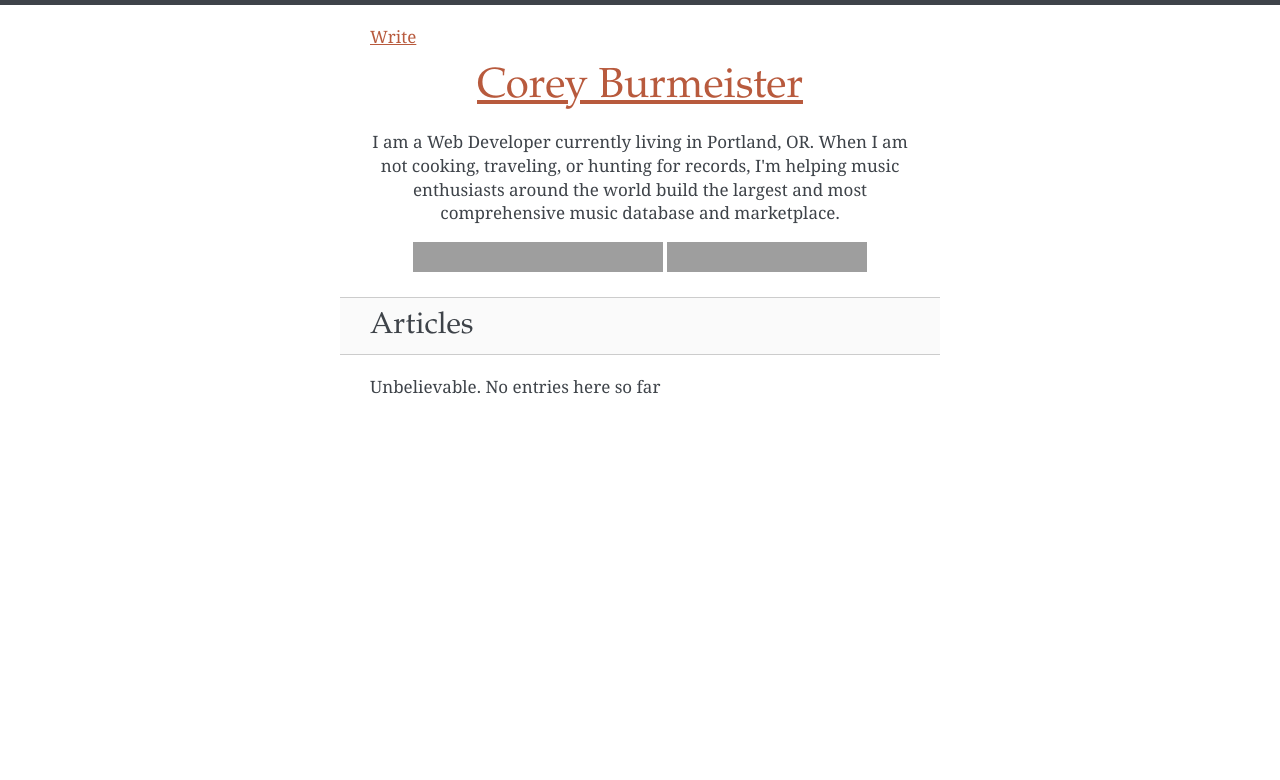
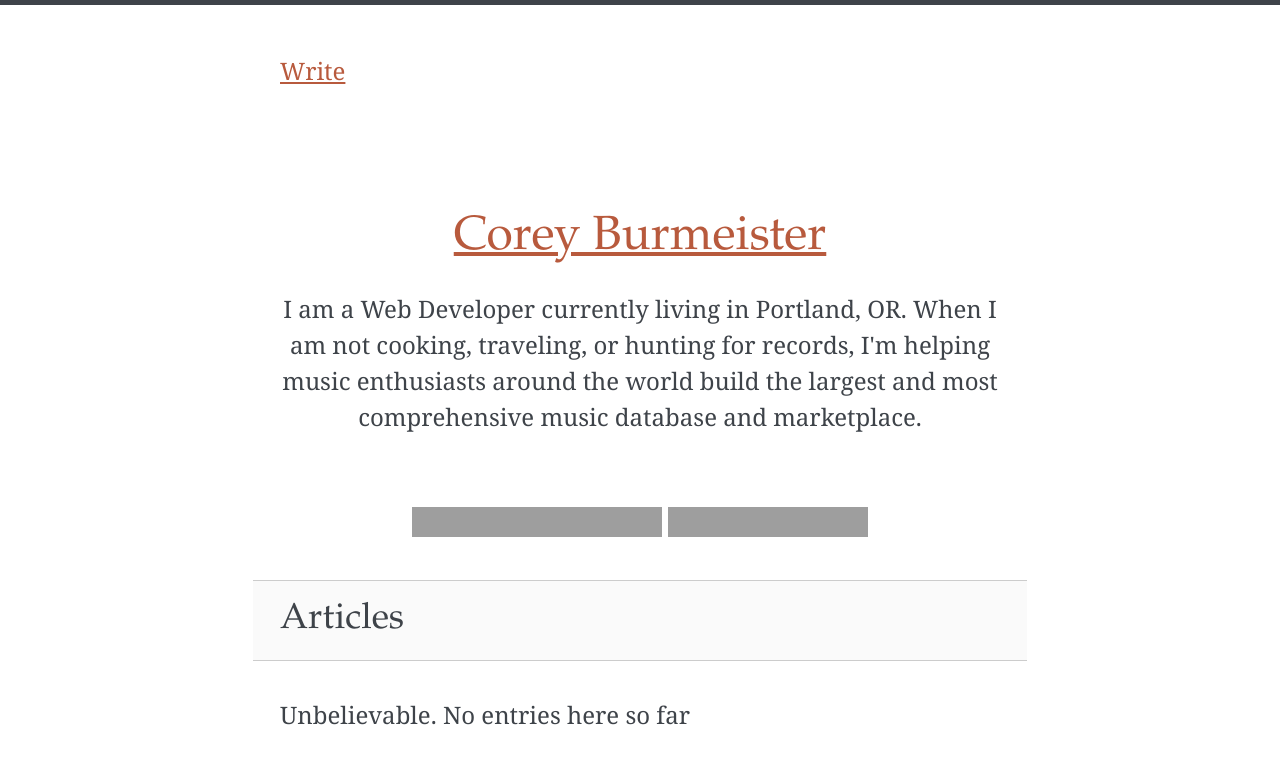
Before and after one commit to junglist88/blog, a Flask app: page / in a window 1280 px wide. Shown: the top 780 px of the page. Run offline with Flask 2, Linux system fonts and the light colour scheme; data that the repository does not hold is empty; grey boxes are pictures that could not be loaded.

Commit message:
update styles

```diff
--- a/blog/static/style.css
+++ b/blog/static/style.css
@@ -1,23 +1,19 @@
 body {
     margin: 0;
     font-family: 'Georgia', serif;
-    font-size: 17px;
+    font-size: 1.5em;
     color: #3e4349;
     border-top: 5px solid #3e4349;
 }
 
 .container {
-    max-width: 540px;
+    max-width: 720px;
     margin: 0 auto;
-    padding: 20px;
-}
-
-img {
-    margin: 0 -20px;
-    width: 100%;
+    padding: 1em;
 }
 
 header {
+    padding: 2em 0;
     text-align: center;
 }
 
@@ -26,24 +22,24 @@ nav {
 }
 
 p {
-    line-height: 1.4;
+    line-height: 1.5em;
 }
 
 h1, h2, h3, h4 {
     font-family: 'Garamond', 'Georgia', serif;
     font-weight: normal;
-    margin: 15px 0 10px 0;
+    margin: 1em 0 .5em 0;
 }
 
 h1 {
-    font-size: 42px;
+    font-size: 2em;
 }
 
 h2 {
-    font-size: 30px;
+    font-size: 1.5em;
     background: #fafafa;
-    margin: 20px -30px;
-    padding: 10px 30px;
+    margin: 1em -.75em;
+    padding: .5em .75em;
     border-top: 1px solid #ccc;
     border-bottom: 1px solid #ccc;
 }
@@ -67,7 +63,7 @@ ul {
 }
 
 blockquote {
-    padding: 0 0 0 15px;
+    padding: 0 0 0 .75em;
     margin: 0 0 20px 0;
     border-left: 5px solid #eee;
 }
@@ -77,8 +73,8 @@ blockquote small {
 }
 
 footer {
+    text-align: center;
     padding: 2em 0;
-    color: #999;
 }
 
 a {
@@ -105,10 +101,10 @@ a:hover {
 @media (max-width: 480px) {
 
 .container {
-    padding: 0 20px;
+    padding: 1em;
 }
 h2 {
-    margin: 20px -10px;
+    margin: 1em -.5em;
 }
 
 img {
--- a/blog/templates/_admin.html
+++ b/blog/templates/_admin.html
@@ -1,6 +1,8 @@
 {% macro admin(entry) %}
-    <a href="{{ url_for('write') }}">Write</a>
-    {% if entry %}
-        <a href="{{ url_for('edit', id=entry.id) }}">Edit</a>
-    {% endif %}
+    <p>
+        <a href="{{ url_for('write') }}">Write</a>
+        {% if entry %}
+            <a href="{{ url_for('edit', id=entry.id) }}">Edit</a>
+        {% endif %}
+    </p>
 {% endmacro %}
--- a/blog/templates/read.html
+++ b/blog/templates/read.html
@@ -22,9 +22,9 @@
 {% endblock %}
 
 {% block footer %}
-    <header>
+    <footer>
         <h3>About the author...</h3>
         {{ header() }}
-    </header>
-    <nav>{{ nav() }}</nav>
+        <nav>{{ nav() }}</nav>
+    </footer>
 {% endblock %}
```
